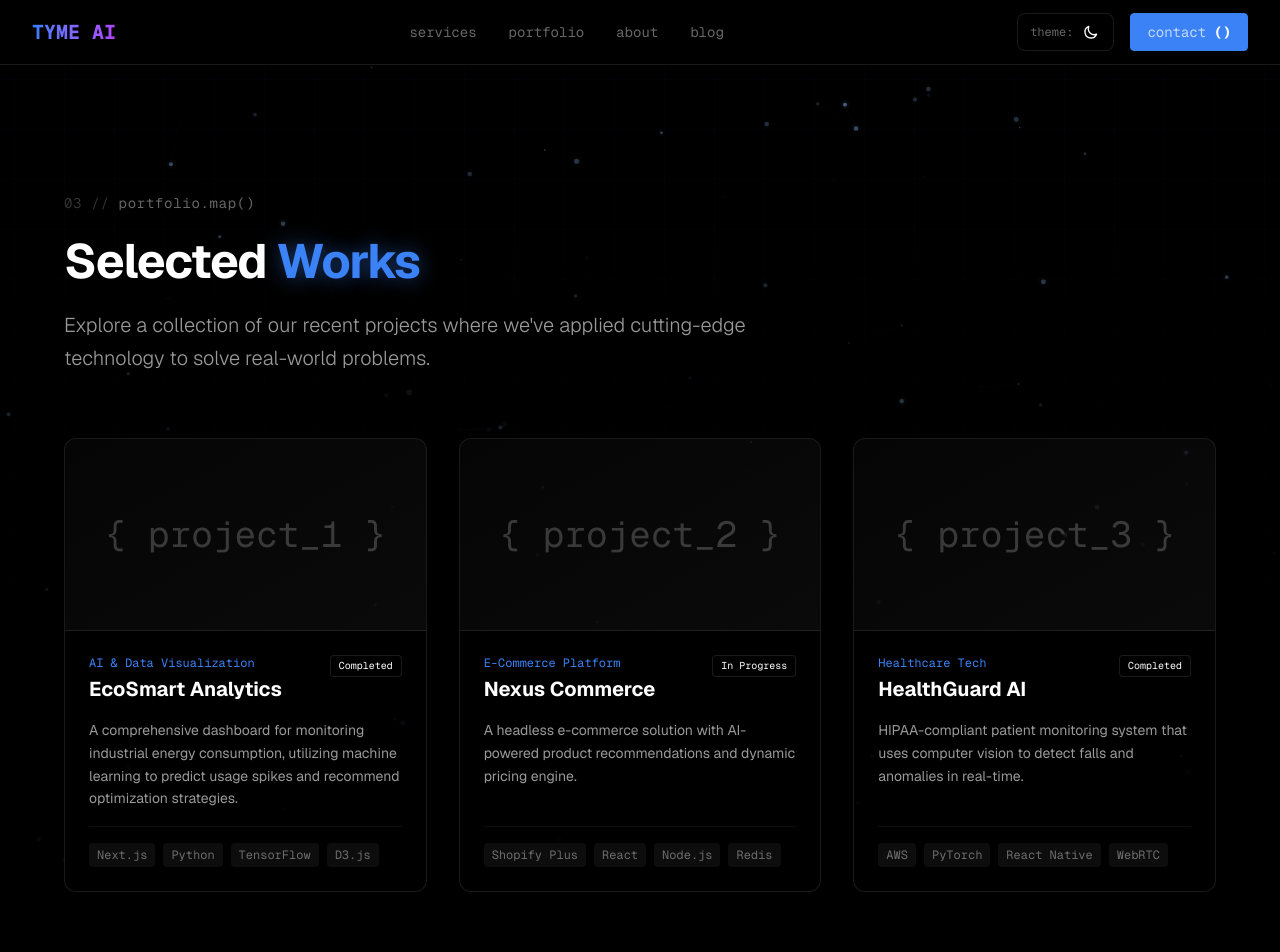
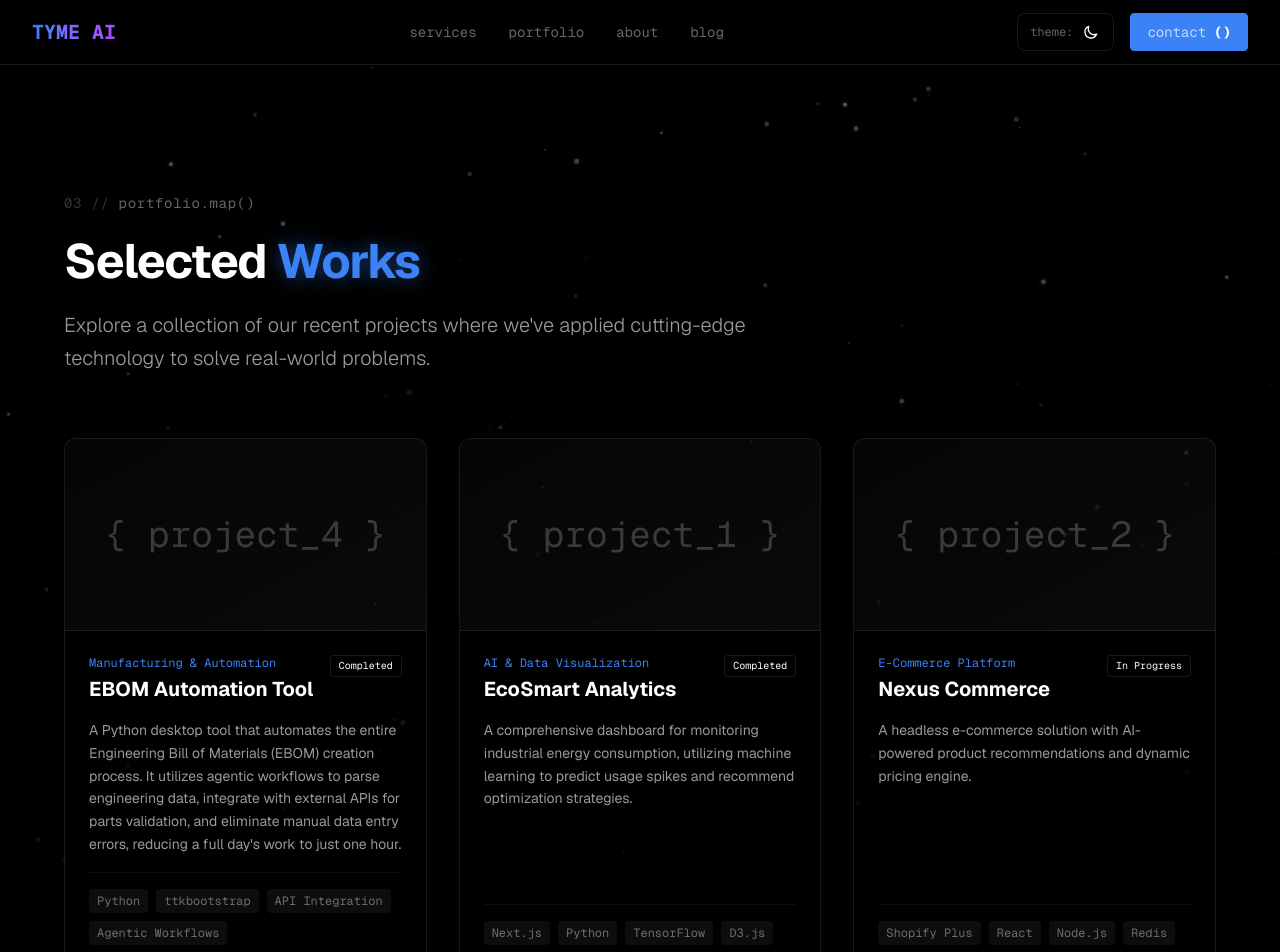
Before and after one commit to stroland02/tyme-ai-website, a Next.js app: page /portfolio in a window 1280 px wide. Shown: the top 952 px of the page. Built offline with nearby package versions, Linux system fonts and the light colour scheme.

Commit message:
Add 'EBOM Automation Tool' project to portfolio

```diff
--- a/src/app/portfolio/page.tsx
+++ b/src/app/portfolio/page.tsx
@@ -7,6 +7,15 @@ import { ParticleBackground } from "@/components/ui/ParticleBackground";
 import { CodeCTA } from "@/components/ui/CodeCTA";
 
 const projects = [
+  {
+    id: 4,
+    title: "EBOM Automation Tool",
+    category: "Manufacturing & Automation",
+    description: "A Python desktop tool that automates the entire Engineering Bill of Materials (EBOM) creation process. It utilizes agentic workflows to parse engineering data, integrate with external APIs for parts validation, and eliminate manual data entry errors, reducing a full day's work to just one hour.",
+    tech: ["Python", "ttkbootstrap", "API Integration", "Agentic Workflows"],
+    status: "Completed",
+    link: "#"
+  },
   {
     id: 1,
     title: "EcoSmart Analytics",
```
